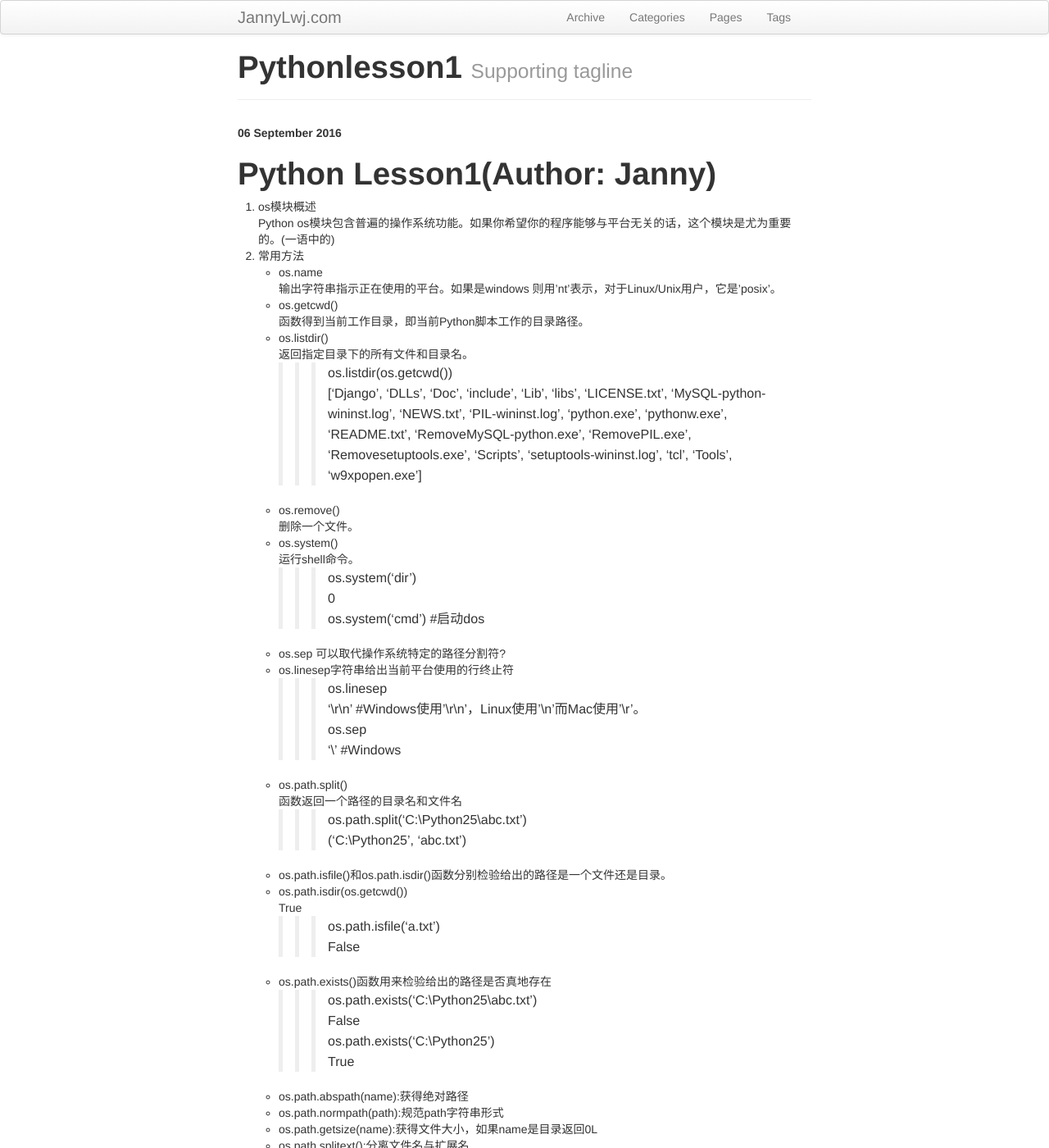
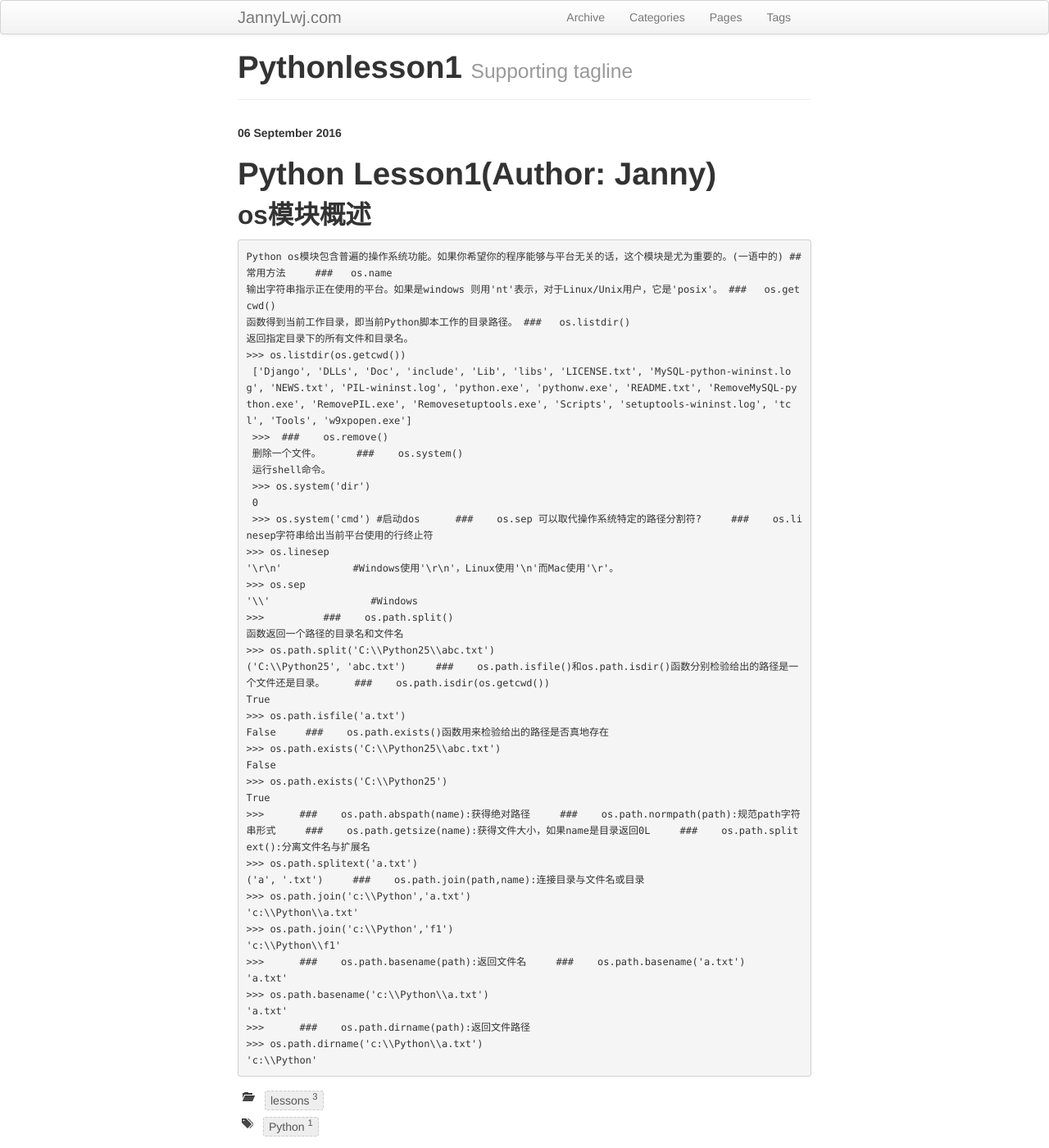
Before and after one commit to JannyLwj/JannyLwj.github.io, a Jekyll site: the page built from _posts/2016-09-06-PythonLesson1.md, in a window 1280 px wide and 1400 px high. Shown: the whole window at 82% size. Built offline with Jekyll 4.4.1, drawn with Linux system fonts in a browser that asks for light colours; comment, search, counter and statistics services are not loaded; some of the changed lines change nothing that is shown; some of the changed text lies outside the part shown.

Commit message:
Update 2016-09-06-PythonLesson1.md

```diff
--- a/_posts/2016-09-06-PythonLesson1.md
+++ b/_posts/2016-09-06-PythonLesson1.md
@@ -6,65 +6,65 @@ tags : [Python]
 ---
 
 #   Python Lesson1(Author: Janny)
-1.  os模块概述
+##  os模块概述
     Python os模块包含普遍的操作系统功能。如果你希望你的程序能够与平台无关的话，这个模块是尤为重要的。(一语中的)
-2.  常用方法
-*   os.name
+##  常用方法
+###   os.name
     输出字符串指示正在使用的平台。如果是windows 则用'nt'表示，对于Linux/Unix用户，它是'posix'。
-*   os.getcwd()
+###   os.getcwd()
     函数得到当前工作目录，即当前Python脚本工作的目录路径。
-*   os.listdir()
+###   os.listdir()
     返回指定目录下的所有文件和目录名。
     >>> os.listdir(os.getcwd())
      ['Django', 'DLLs', 'Doc', 'include', 'Lib', 'libs', 'LICENSE.txt', 'MySQL-python-wininst.log', 'NEWS.txt', 'PIL-wininst.log', 'python.exe', 'pythonw.exe', 'README.txt', 'RemoveMySQL-python.exe', 'RemovePIL.exe', 'Removesetuptools.exe', 'Scripts', 'setuptools-wininst.log', 'tcl', 'Tools', 'w9xpopen.exe']
      >>>
-*    os.remove()
+###    os.remove()
      删除一个文件。
-*    os.system()
+###    os.system()
      运行shell命令。
      >>> os.system('dir')
      0
      >>> os.system('cmd') #启动dos
-*    os.sep 可以取代操作系统特定的路径分割符?
-*    os.linesep字符串给出当前平台使用的行终止符
+###    os.sep 可以取代操作系统特定的路径分割符?
+###    os.linesep字符串给出当前平台使用的行终止符
     >>> os.linesep
     '\r\n'            #Windows使用'\r\n'，Linux使用'\n'而Mac使用'\r'。
     >>> os.sep
     '\\'                 #Windows
     >>>
-*    os.path.split()
+###    os.path.split()
     函数返回一个路径的目录名和文件名
     >>> os.path.split('C:\\Python25\\abc.txt')
     ('C:\\Python25', 'abc.txt')
-*    os.path.isfile()和os.path.isdir()函数分别检验给出的路径是一个文件还是目录。
-*    os.path.isdir(os.getcwd())
+###    os.path.isfile()和os.path.isdir()函数分别检验给出的路径是一个文件还是目录。
+###    os.path.isdir(os.getcwd())
     True
     >>> os.path.isfile('a.txt')
     False
-*    os.path.exists()函数用来检验给出的路径是否真地存在
+###    os.path.exists()函数用来检验给出的路径是否真地存在
     >>> os.path.exists('C:\\Python25\\abc.txt')
     False
     >>> os.path.exists('C:\\Python25')
     True
     >>>
-*    os.path.abspath(name):获得绝对路径
-*    os.path.normpath(path):规范path字符串形式
-*    os.path.getsize(name):获得文件大小，如果name是目录返回0L
-*    os.path.splitext():分离文件名与扩展名
+###    os.path.abspath(name):获得绝对路径
+###    os.path.normpath(path):规范path字符串形式
+###    os.path.getsize(name):获得文件大小，如果name是目录返回0L
+###    os.path.splitext():分离文件名与扩展名
     >>> os.path.splitext('a.txt')
     ('a', '.txt')
-*    os.path.join(path,name):连接目录与文件名或目录
+###    os.path.join(path,name):连接目录与文件名或目录
     >>> os.path.join('c:\\Python','a.txt')
     'c:\\Python\\a.txt'
     >>> os.path.join('c:\\Python','f1')
     'c:\\Python\\f1'
     >>>
-*    os.path.basename(path):返回文件名
-*    os.path.basename('a.txt')
+###    os.path.basename(path):返回文件名
+###    os.path.basename('a.txt')
     'a.txt'
     >>> os.path.basename('c:\\Python\\a.txt')
     'a.txt'
     >>>
-*    os.path.dirname(path):返回文件路径
+###    os.path.dirname(path):返回文件路径
     >>> os.path.dirname('c:\\Python\\a.txt')
     'c:\\Python'
```
